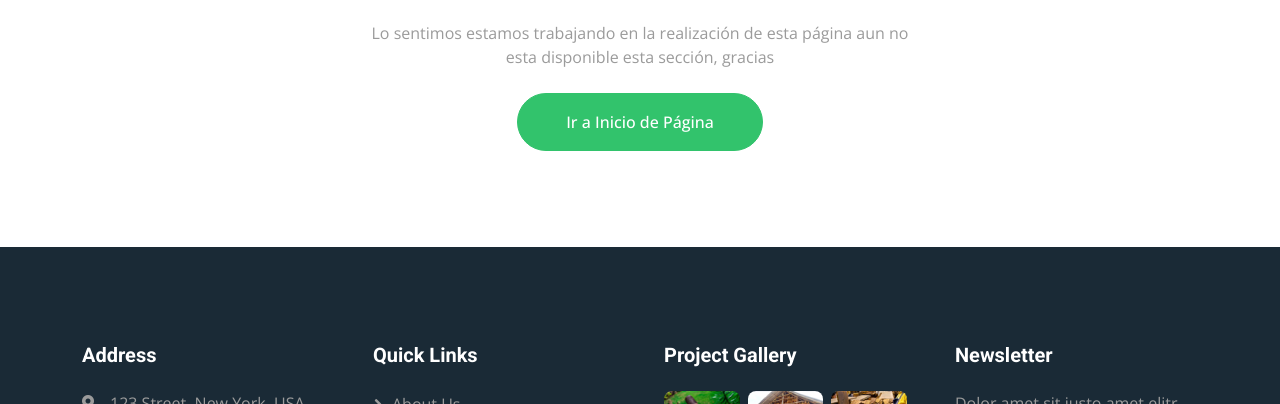
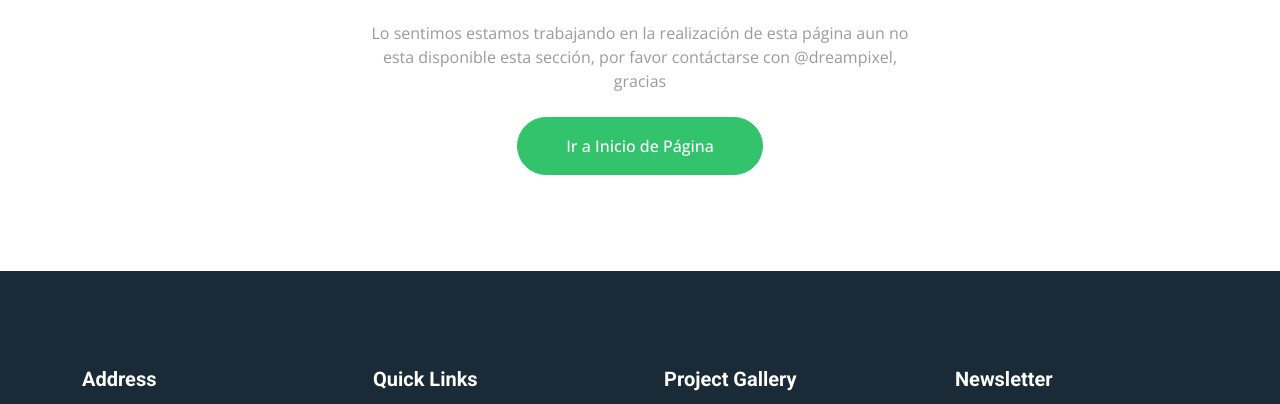
Before and after one commit to JONPIXERs/amazonCT, a plain HTML site: page 404.html in a window 1280 px wide. Shown: the part 915-1319 px from the top of the page. Drawn offline with nearby package versions, Linux system fonts and the light colour scheme.

Commit message:
Update 404.html

```diff
--- a/404.html
+++ b/404.html
@@ -131,7 +131,8 @@
                     <i class="bi bi-exclamation-triangle display-1 text-primary"></i>
                     <h1 class="display-1">404</h1>
                     <h1 class="mb-4">Estamos Trabajando =)</h1>
-                    <p class="mb-4">Lo sentimos estamos trabajando en la realización de esta página aun no esta disponible esta sección, gracias</p>
+                    <p class="mb-4">Lo sentimos estamos trabajando en la realización de esta página aun no esta disponible esta sección, por favor contáctarse con @dreampixel,
+                        <ahref="https://wa.me/message/5JNRZDUARPOAG1"></a> gracias</p>
                     <a class="btn btn-primary rounded-pill py-3 px-5" href="index.html">Ir a Inicio de Página</a>
                 </div>
             </div>
```
